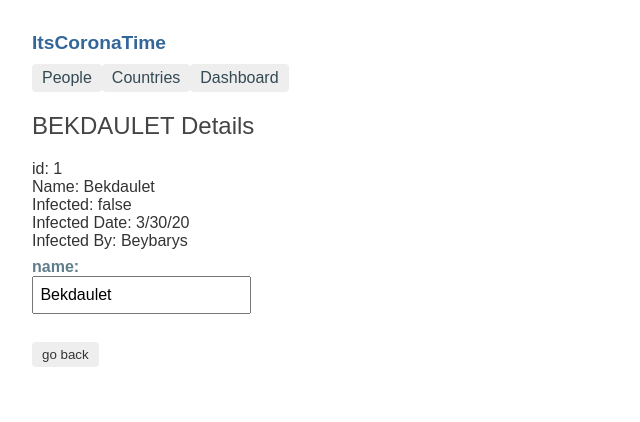
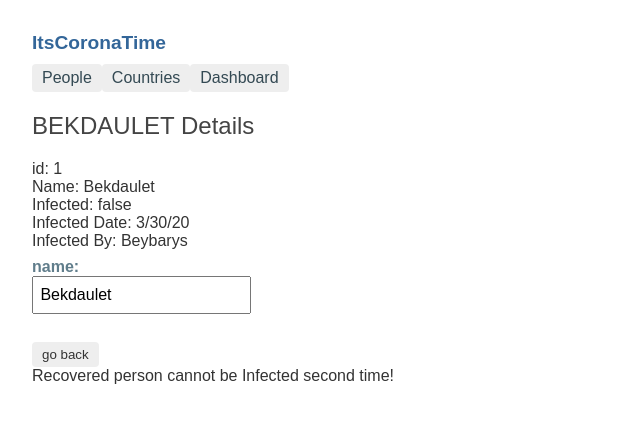
Before and after one commit to bekkkdd/web_practice_frontend_project, an Angular app: page /people/1 in a window 1280 px wide. Shown: the top 422 px of the page, without its empty margins (0-640 px from the left). Built offline with nearby package versions, Linux system fonts and the light colour scheme.

Commit message:
Notification about infection

```diff
--- a/src/app/person-detail/person-detail.component.html
+++ b/src/app/person-detail/person-detail.component.html
@@ -14,6 +14,8 @@
   <button *ngIf="person.is_infected" (click)="recover()">Recover</button>
   <button (click)="goBack()">go back</button>
 
+  <div>Recovered person cannot be Infected second time!</div>
+
   <form *ngIf="!person.is_infected && !person.is_recovered" [formGroup]="checkoutForm"
         (ngSubmit)="onInfect(checkoutForm.value)">
     <div>
```
